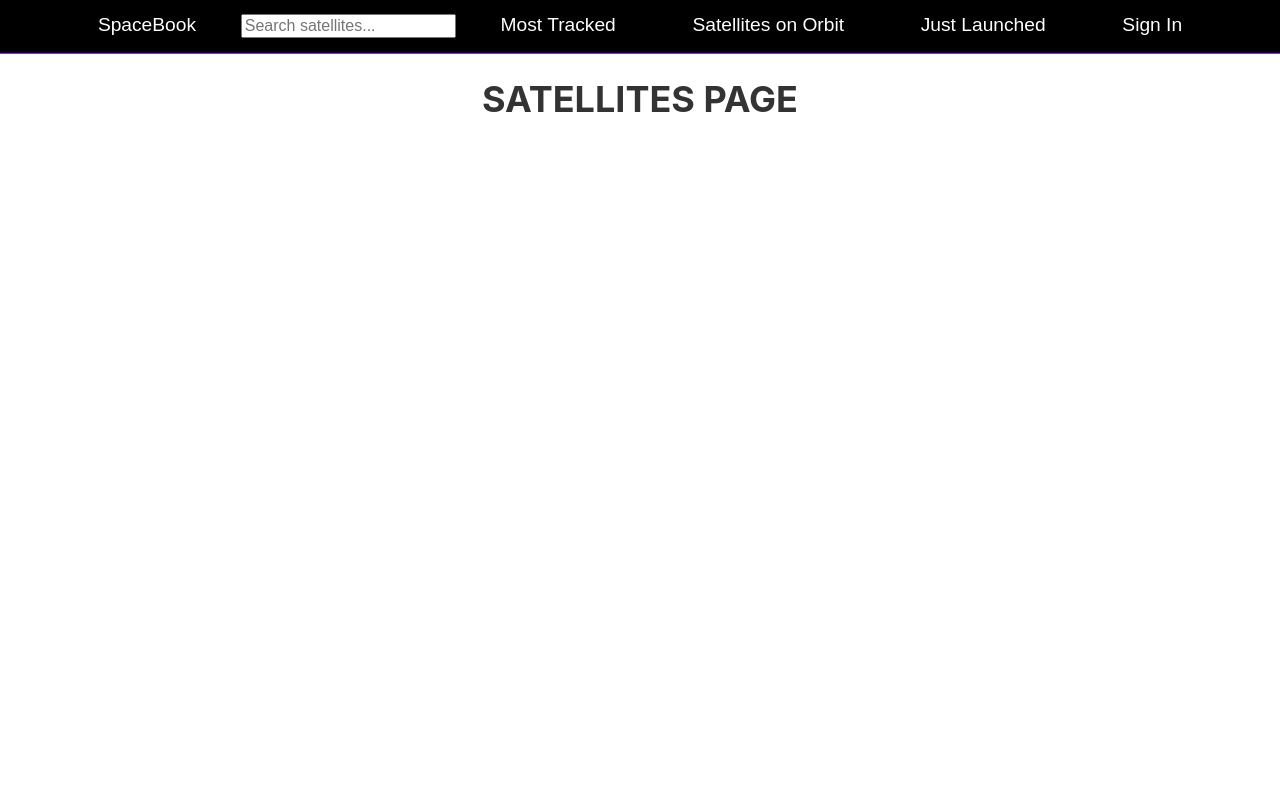
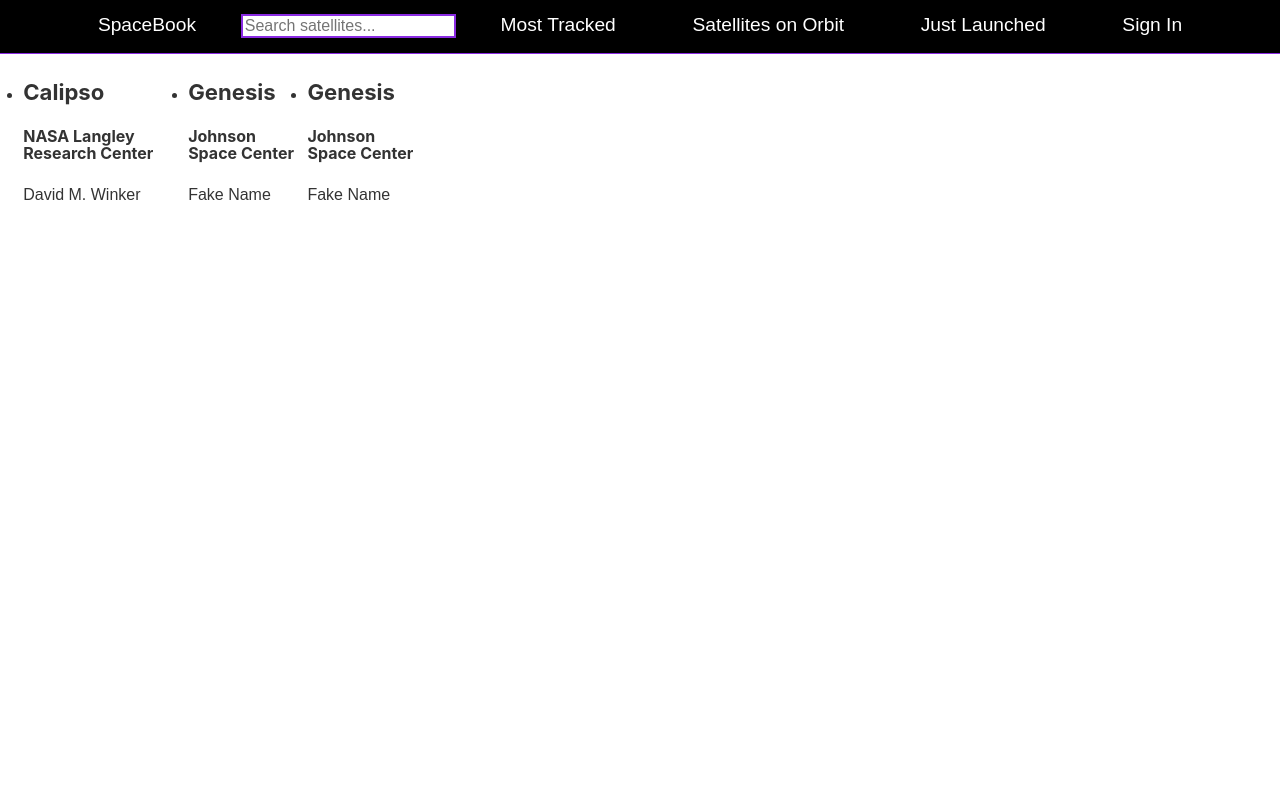
Before and after one commit to Sgreid7/SpaceBook, a Gatsby site: page /satellites in a window 1280 px wide. Shown: the top 800 px of the page. Built offline with nearby package versions, Linux system fonts and the light colour scheme; Gatsby itself is replaced by a stand-in of ours.

Commit message:
added dummy data for satellites page - needs style

```diff
--- a/gatsby-config.js
+++ b/gatsby-config.js
@@ -13,9 +13,6 @@
         path: `${__dirname}/src/images`,
       },
     },
-    // {
-    //   resolve: "nasa-satellite-source",
-    // },
     `gatsby-transformer-sharp`,
     `gatsby-plugin-sharp`,
     {
@@ -30,6 +27,9 @@
         icon: `src/images/gatsby-icon.png`, // This path is relative to the root of the site.
       },
     },
+    // {
+    //   resolve: "nasa-satellite-source",
+    // },
     // this (optional) plugin enables Progressive Web App + Offline functionality
     // To learn more, visit: https://gatsby.dev/offline
     // `gatsby-plugin-offline`,
--- a/package.json
+++ b/package.json
@@ -5,6 +5,7 @@
   "version": "0.1.0",
   "author": "Kyle Mathews <mathews.kyle@gmail.com>",
   "dependencies": {
+    "axios": "^0.19.2",
     "gatsby": "^2.19.45",
     "gatsby-image": "^2.2.44",
     "gatsby-plugin-manifest": "^2.2.48",
--- a/src/components/header.js
+++ b/src/components/header.js
@@ -68,6 +68,14 @@
       margin-bottom: 0;
       align-items: center;
 
+      > input[type="search"] {
+        border: 0.13rem solid #8a2be2;
+
+        :focus {
+          outline: none;
+        }
+      }
+
       > a {
         text-decoration: none;
         align-items: center;
--- a/src/pages/index.js
+++ b/src/pages/index.js
@@ -1,6 +1,6 @@
 import React from "react"
 import { Link } from "gatsby"
-import styled, { keyframes } from "styled-components"
+import styled from "styled-components"
 import Satellite from "../images/satellite.jpg"
 import Outerspace from "../images/outerspace.jpg"
 
--- a/src/pages/satellites.js
+++ b/src/pages/satellites.js
@@ -2,22 +2,53 @@
 import Layout from "../components/layout"
 import styled from "styled-components"
 import { Link } from "gatsby"
+import Satellite from "../templates/satellite"
+import Satellite1 from "../images/satellite.jpg"
+import Satellite2 from "../images/satellite2.jpg"
+import Satellite3 from "../images/satellite3.jpg"
 
-const satellites = () => {
+const Satellites = () => {
   return (
     <Layout>
-      <Section>
-        <h1>SATELLITES PAGE</h1>
-      </Section>
+      <SatelliteSection>
+        <ul>
+          <li>
+            <Satellite
+              name="Calipso"
+              organizationName="NASA Langley Research Center"
+              personName="David M. Winker"
+            />
+          </li>
+          <li>
+            <Satellite
+              name="Genesis"
+              organizationName="Johnson Space Center"
+              personName="Fake Name"
+            />
+          </li>
+          <li>
+            <Satellite
+              name="Genesis"
+              organizationName="Johnson Space Center"
+              personName="Fake Name"
+            />
+          </li>
+        </ul>
+      </SatelliteSection>
     </Layout>
   )
 }
 
-export default satellites
+export default Satellites
 
-const Section = styled.section`
-  display: flex;
-  justify-content: center;
+const SatelliteSection = styled.section`
+  display: grid;
+  grid-template-columns: repeat(3, 1fr);
   margin-top: 5rem;
   height: 100vh;
+
+  ul {
+    display: flex;
+    justify-content: center;
+  }
 `
--- a/src/templates/satellite.js
+++ b/src/templates/satellite.js
@@ -0,0 +1,22 @@
+import React from "react"
+import styled from "styled-components"
+
+const Satellite = ({
+  name,
+  personName,
+  organizationName,
+  startTime,
+  endTime,
+}) => {
+  return (
+    <div>
+      <h3>{name}</h3>
+      <h4>{organizationName}</h4>
+      <p>{personName}</p>
+      <p>{startTime}</p>
+      <p>{endTime}</p>
+    </div>
+  )
+}
+
+export default Satellite
```
Also changed, not shown: gatsby-node.js (deleted, +0 -7 lines), src/images/satellite2.jpg (added), src/images/satellite3.jpg (added), 1 other file.
